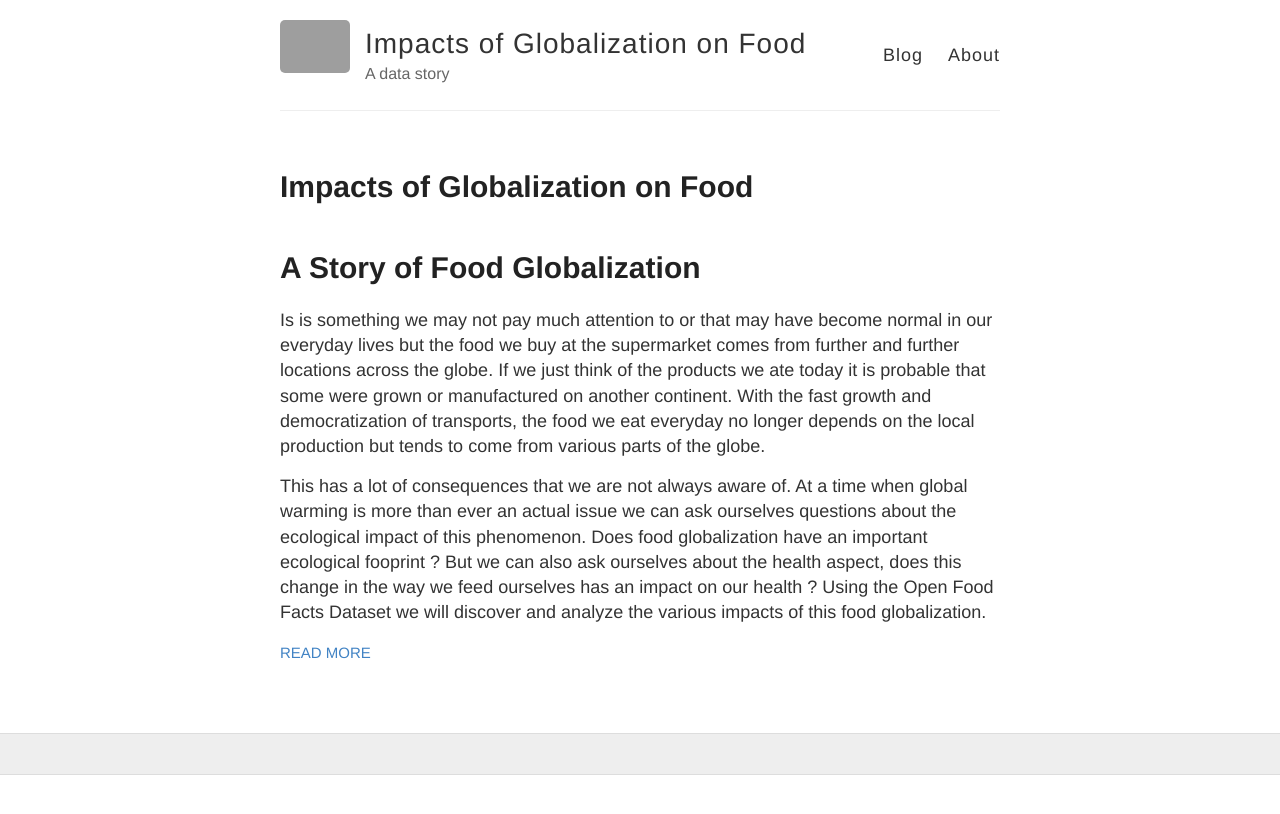
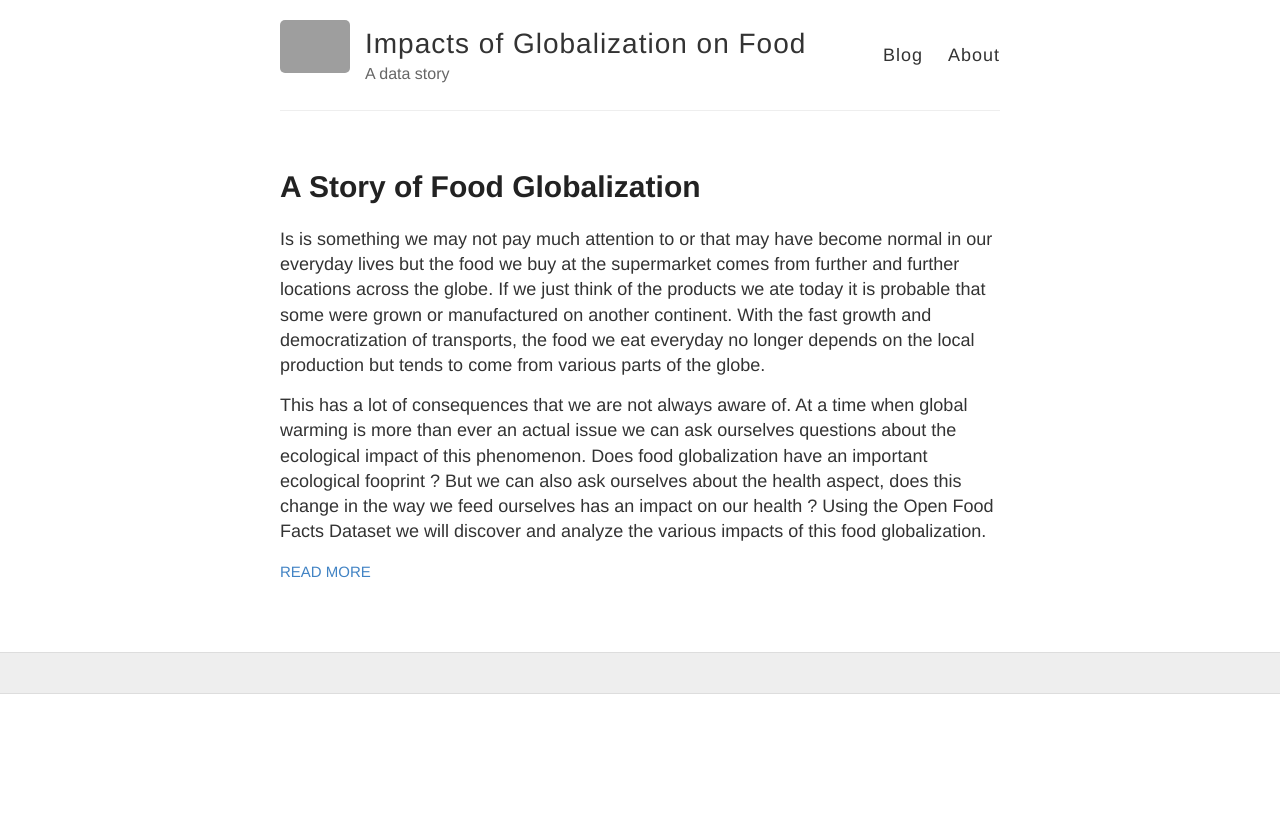
Before and after one commit to AdamanTeam/AdamanTeam.github.io, a Jekyll site: the page built from index.html, in a window 1280 px wide. Shown: the top 814 px of the page. Built offline with Jekyll 4.4.1, drawn with Linux system fonts in a browser that asks for light colours; grey boxes are pictures that could not be loaded.

Commit message:
Update 2018-12-6-Data-Story.md

```diff
--- a/_posts/2018-12-6-Data-Story.md
+++ b/_posts/2018-12-6-Data-Story.md
@@ -1,9 +1,8 @@
 ---
 layout: post
-title: Impacts of Globalization on Food
+title: A Story of Food Globalization
 ---
 
-# A Story of Food Globalization
   Is is something we may not pay much attention to or that may have become normal in our everyday lives but the food we buy at the supermarket comes from further and further locations across the globe. If we just think of the products we ate today it is probable that some were grown or manufactured on another continent. With the fast growth and democratization of transports, the food we eat everyday no longer depends on the local production but tends to come from various parts of the globe.
 
   This has a lot of consequences that we are not always aware of. At a time when global warming is more than ever an actual issue we can ask ourselves questions about the ecological impact of this phenomenon. Does food globalization have an important ecological fooprint ? But we can also ask ourselves about the health aspect, does this change in the way we feed ourselves has an impact on our health ? Using the Open Food Facts Dataset we will discover and analyze the various impacts of this food globalization.
```
